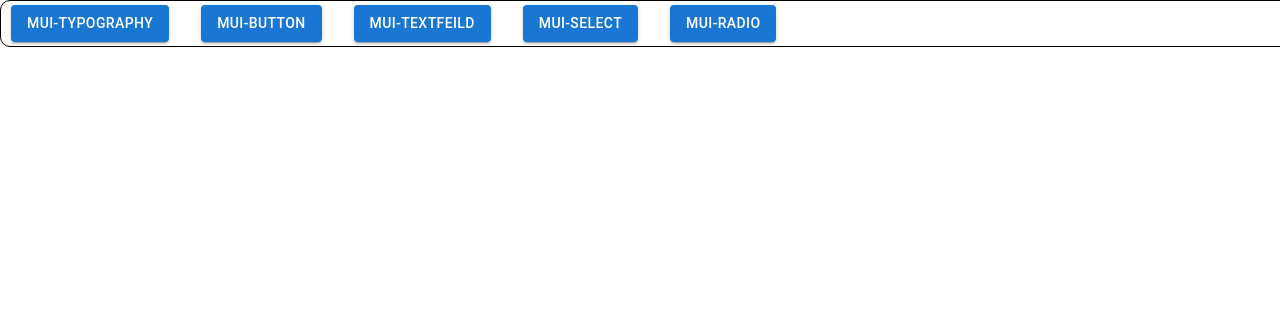
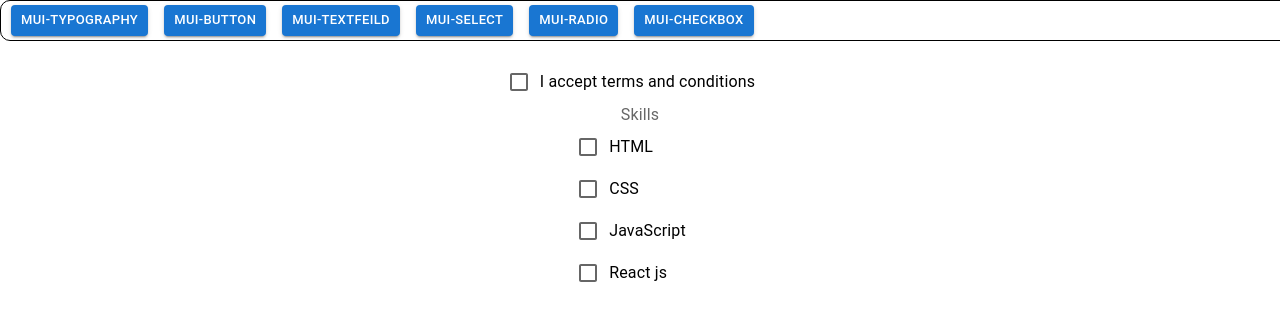
Before and after one commit to devi-1780/MUI-Demo, a React (Create React App) app: page /checkboxComponent in a window 1280 px wide. Shown: the top 320 px of the page. Built offline with nearby package versions, Linux system fonts and the light colour scheme.

Commit message:
added checkbox component

```diff
--- a/src/App.js
+++ b/src/App.js
@@ -2,32 +2,50 @@ import { Link, Route, Routes } from "react-router";
 import "./App.css";
 
 import MuiTypography from "./components/MuiTypography";
-import { Button, Stack } from "@mui/material";
+import { Button, ButtonGroup, Stack } from "@mui/material";
 import MuiButton from "./components/MuiButton";
 import MuiTextFeild from "./components/MuiTextFeild";
 import MuiSelect from "./components/MuiSelect";
 import MuiRadioButton from "./components/MuiRadioButton";
+import MuiCheckbox from "./components/MuiCheckbox";
 
 function App() {
   return (
     <div className="App">
       <nav>
-        <Stack spacing={4} direction={"row"}>
+        <Stack spacing={2} direction={"row"}>
+          {/* <ButtonGroup size="small" spacing={2}> */}
           <Link to="/">
-            <Button variant="contained">Mui-Typography</Button>
+            <Button variant="contained" size="small">
+              Mui-Typography
+            </Button>
           </Link>
           <Link to="buttonComponent">
-            <Button variant="contained">Mui-Button</Button>
+            <Button variant="contained" size="small">
+              Mui-Button
+            </Button>
           </Link>
           <Link to="textFieldComponent">
-            <Button variant="contained">Mui-TextFeild</Button>
+            <Button variant="contained" size="small">
+              Mui-TextFeild
+            </Button>
           </Link>
           <Link to="selectComponent">
-            <Button variant="contained">Mui-Select</Button>
+            <Button variant="contained" size="small">
+              Mui-Select
+            </Button>
           </Link>
           <Link to="radioComponent">
-            <Button variant="contained">Mui-Radio</Button>
+            <Button variant="contained" size="small">
+              Mui-Radio
+            </Button>
           </Link>
+          <Link to="checkboxComponent">
+            <Button variant="contained" size="small">
+              Mui-Checkbox
+            </Button>
+          </Link>
+          {/* </ButtonGroup> */}
         </Stack>
       </nav>
       <Routes>
@@ -36,6 +54,7 @@ function App() {
         <Route path="/textFieldComponent" element={<MuiTextFeild />} />
         <Route path="/selectComponent" element={<MuiSelect />} />
         <Route path="/radioComponent" element={<MuiRadioButton />} />
+        <Route path="/checkboxComponent" element={<MuiCheckbox />} />
       </Routes>
     </div>
   );
--- /dev/null
+++ b/src/components/MuiCheckbox.jsx
@@ -0,0 +1,81 @@
+import {
+  Box,
+  Checkbox,
+  FormControlLabel,
+  FormControl,
+  FormLabel,
+} from "@mui/material";
+import { useState } from "react";
+
+function MuiCheckbox() {
+  let [skills, setSkills] = useState([]);
+  let [isAccept, setIsAccept] = useState(false);
+  console.log(skills);
+  function handleChange(e) {
+    console.log(e.target.checked);
+    setIsAccept(e.target.checked);
+  }
+  function handleSkillsChange(e) {
+    let index = skills.indexOf(e.target.value);
+    if (index === -1) {
+      setSkills([...skills, e.target.value]);
+    } else {
+      let filter = skills.filter((skill) => skill !== e.target.value);
+      setSkills(filter);
+    }
+  }
+  return (
+    <Box>
+      <Box>
+        <FormControlLabel
+          label="I accept terms and conditions"
+          control={<Checkbox checked={isAccept} onChange={handleChange} />}
+        />
+      </Box>
+      <FormControl>
+        <FormLabel>Skills</FormLabel>
+        <FormControlLabel
+          label="HTML"
+          control={
+            <Checkbox
+              checked={skills.includes("html")}
+              onChange={handleSkillsChange}
+            />
+          }
+          value={"html"}
+        />
+        <FormControlLabel
+          label="CSS"
+          control={
+            <Checkbox
+              checked={skills.includes("css")}
+              onChange={handleSkillsChange}
+            />
+          }
+          value={"css"}
+        />
+        <FormControlLabel
+          label="JavaScript"
+          control={
+            <Checkbox
+              checked={skills.includes("javascript")}
+              onChange={handleSkillsChange}
+            />
+          }
+          value={"javascript"}
+        />
+        <FormControlLabel
+          label="React js"
+          control={
+            <Checkbox
+              checked={skills.includes("react js")}
+              onChange={handleSkillsChange}
+            />
+          }
+          value={"react js"}
+        />
+      </FormControl>
+    </Box>
+  );
+}
+export default MuiCheckbox;
```
